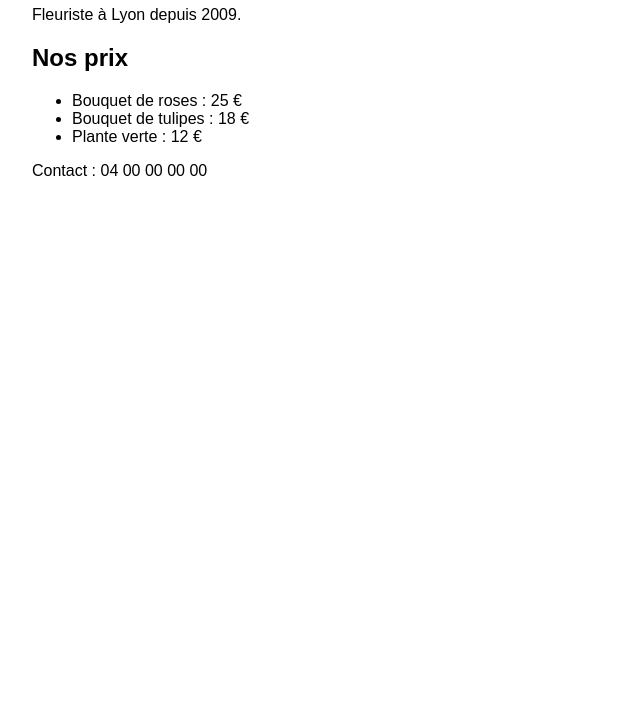
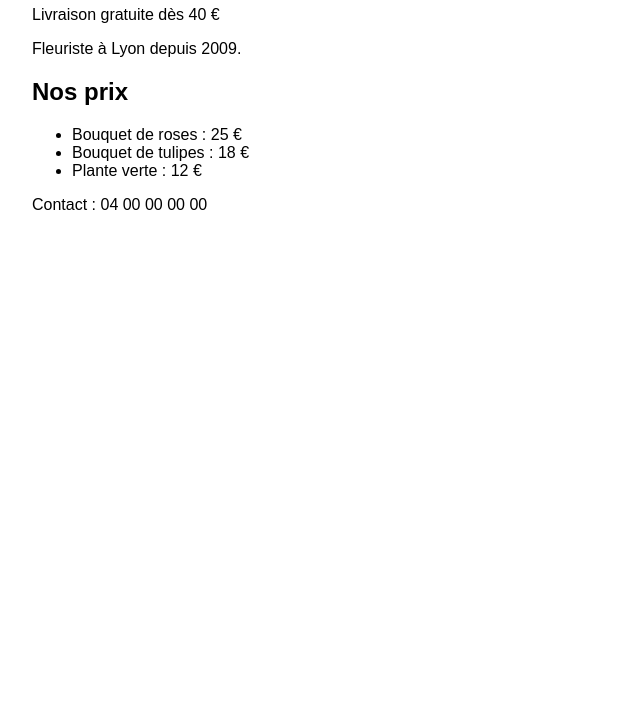
Before and after one commit to Abidharoon/fleurdelyon-equipe1, a plain HTML site: page index.html in a window 1280 px wide. Shown: the part 84-800 px from the top of the page, without its empty margins (0-640 px from the left). Drawn offline with Linux system fonts and the light colour scheme.

Commit message:
Ajoute le bandeau de livraison gratuite

```diff
--- a/index.html
+++ b/index.html
@@ -7,6 +7,7 @@
 </head>
 <body>
  <h1>FleurDeLyon</h1>
+ <p>Livraison gratuite dès 40 €</p>
  <p>Fleuriste à Lyon depuis 2009.</p>
  <h2>Nos prix</h2>
  <ul>
```
